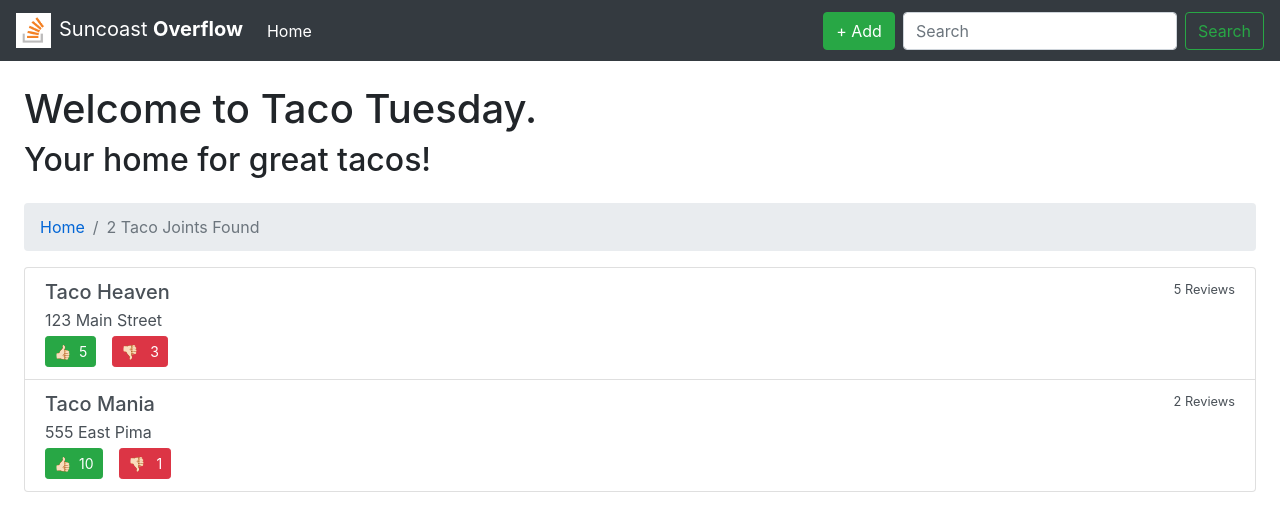
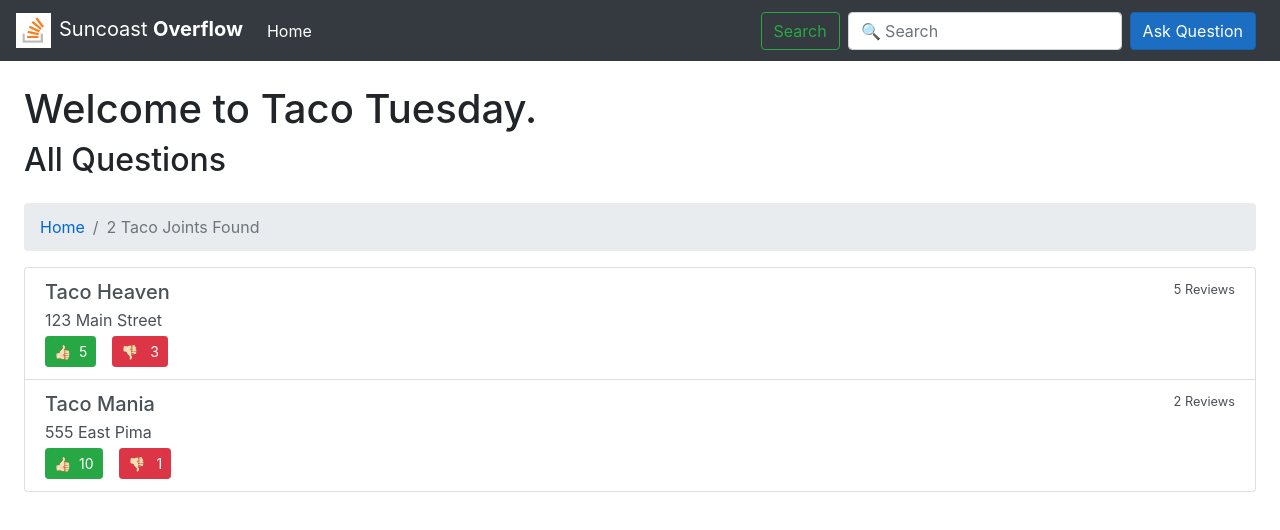
Before and after one commit to Agent-Banks/SuncoastOverflow, a React (Create React App) app in the folder ClientApp/: page / in a window 1280 px wide. Shown: the top 530 px of the page. Built offline with nearby package versions, Linux system fonts and the light colour scheme.

Commit message:
more styling

```diff
--- a/ClientApp/src/components/Header.jsx
+++ b/ClientApp/src/components/Header.jsx
@@ -4,7 +4,7 @@ export function Header() {
   return (
     <>
       <h1>Welcome to Taco Tuesday.</h1>
-      <h2 className="mb-4">Your home for great tacos!</h2>
+      <h2 className="mb-4">All Questions</h2>
     </>
   )
 }
--- a/ClientApp/src/components/NavBar.jsx
+++ b/ClientApp/src/components/NavBar.jsx
@@ -34,18 +34,21 @@ export function NavBar() {
           </li>
         </ul>
         <form className="form-inline my-2 my-lg-0">
-          <Link className="btn btn-success mr-2" to="/questions/add">
-            + Add
-          </Link>
+          <span
+            className="btn btn-outline-success my-2 mr-2 my-sm-0"
+            type="submit"
+          >
+            Search
+          </span>
           <input
             className="form-control mr-sm-2"
             type="search"
-            placeholder="Search"
+            placeholder="&#x1F50D; Search"
             aria-label="Search"
           />
-          <span className="btn btn-outline-success my-2 my-sm-0" type="submit">
-            Search
-          </span>
+          <Link className="btn btn-primary mr-2" to="/questions/add">
+            Ask Question
+          </Link>
         </form>
       </div>
     </nav>
```
